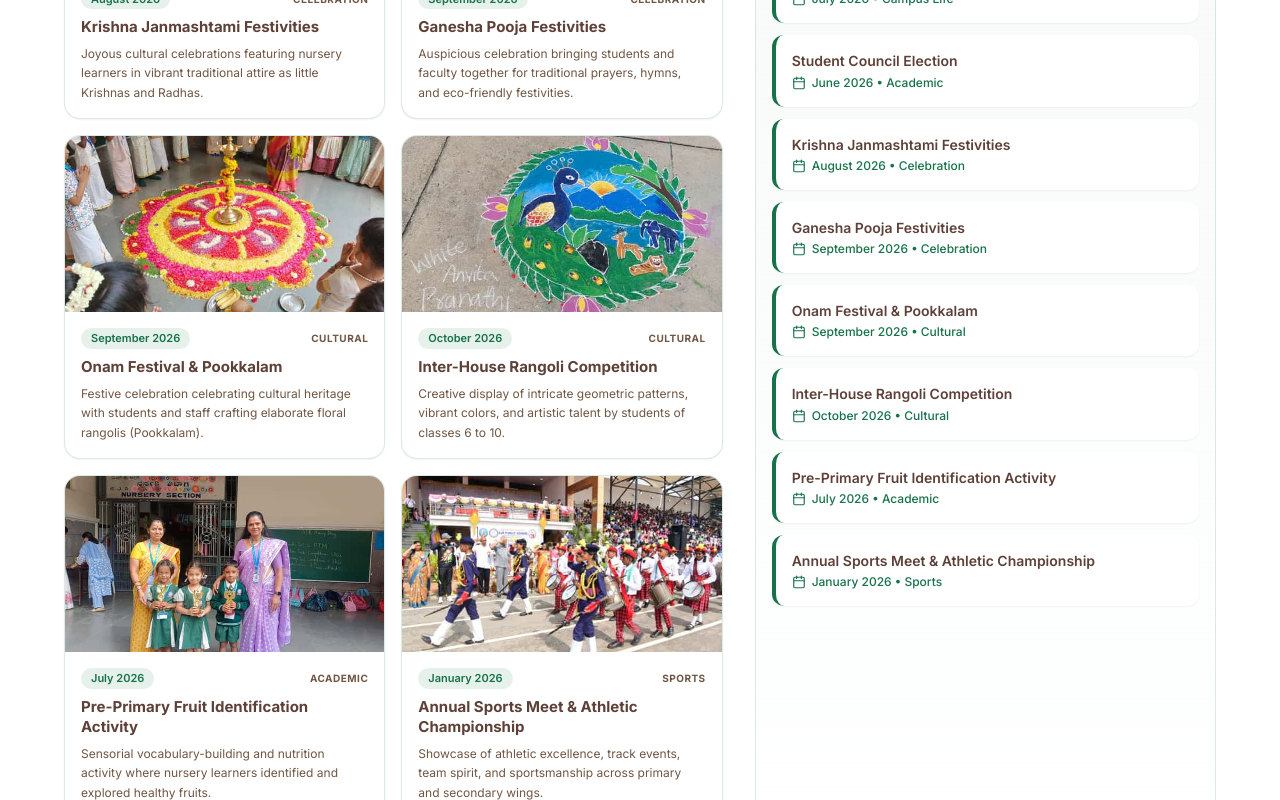
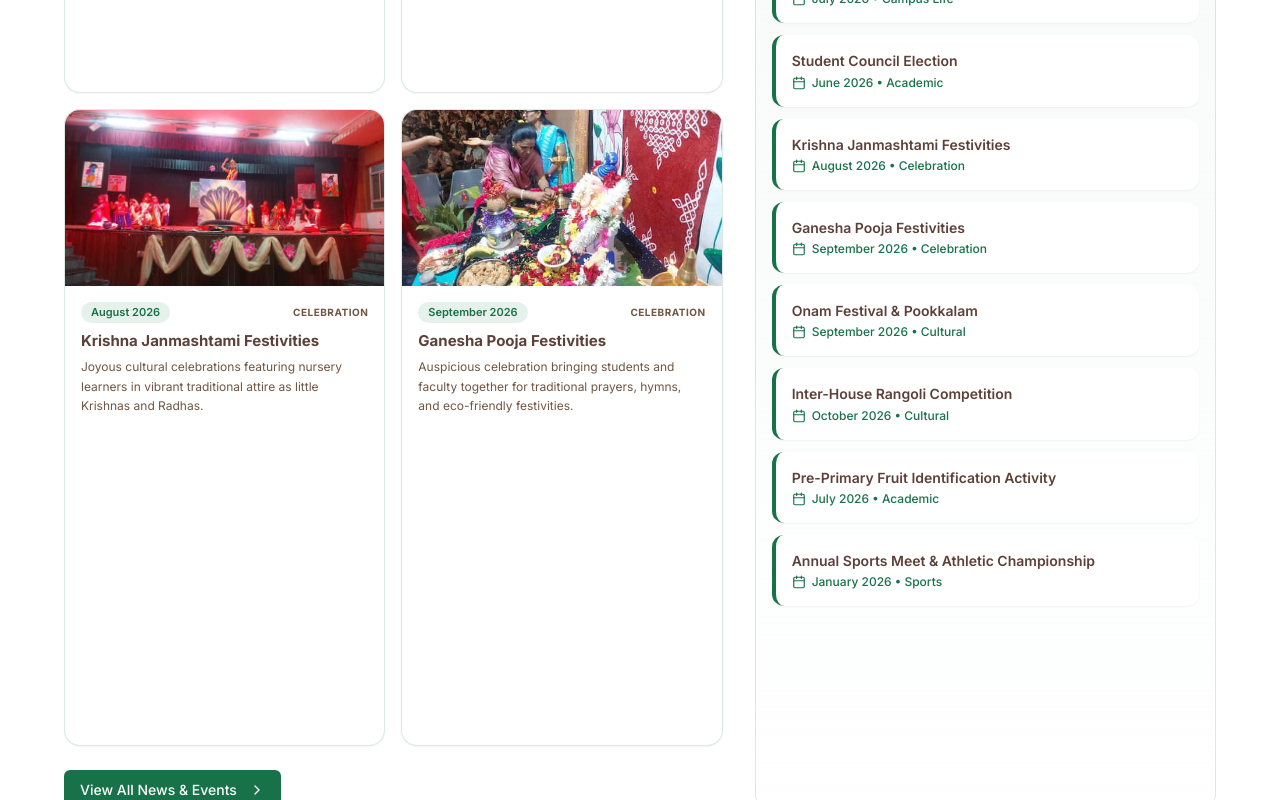
Before and after one commit to ROI-1213/sjrps_public_school_rajajinagar, a React (Vite) app: page / in a window 1280 px wide. Shown: the part 7720-8520 px from the top of the page. Built offline with nearby package versions, Linux system fonts and the light colour scheme; no server answers.

Commit message:
fix(home): display exactly 4 featured event cards and bound moving ticker height to match

```diff
--- a/src/components/NewsEventsHomeSection.tsx
+++ b/src/components/NewsEventsHomeSection.tsx
@@ -5,8 +5,8 @@ import { Calendar, ChevronRight, Newspaper } from "lucide-react";
 import { schoolEvents } from "@/data/events";
 
 const NewsEventsHomeSection = () => {
-  // Display all authentic Rajajinagar events with images on the left
-  const latestEvents = schoolEvents;
+  // Display exactly 4 featured events with images
+  const latestEvents = schoolEvents.slice(0, 4);
   const tickerEvents = schoolEvents;
 
   return (
```
